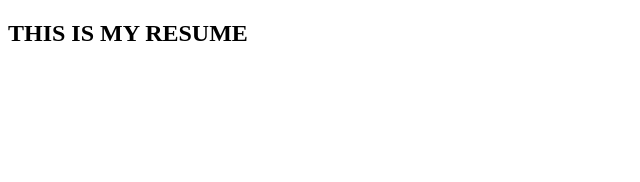
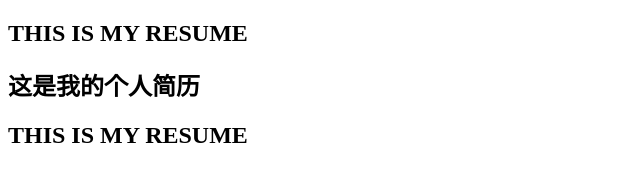
Before and after one commit to bfy5520/resume, a plain HTML site: page index.html in a window 1280 px wide. Shown: the whole page, without its empty margins (0-640 px from the left). Drawn offline with Linux system fonts and the light colour scheme.

```diff
--- a/index.html
+++ b/index.html
@@ -6,5 +6,7 @@
 </head>
 <body>
 	<h2>THIS IS MY RESUME</h2>
+	<h2>这是我的个人简历</h2>
+	<h2>THIS IS MY RESUME</h2>
 </body>
 </html>
```
